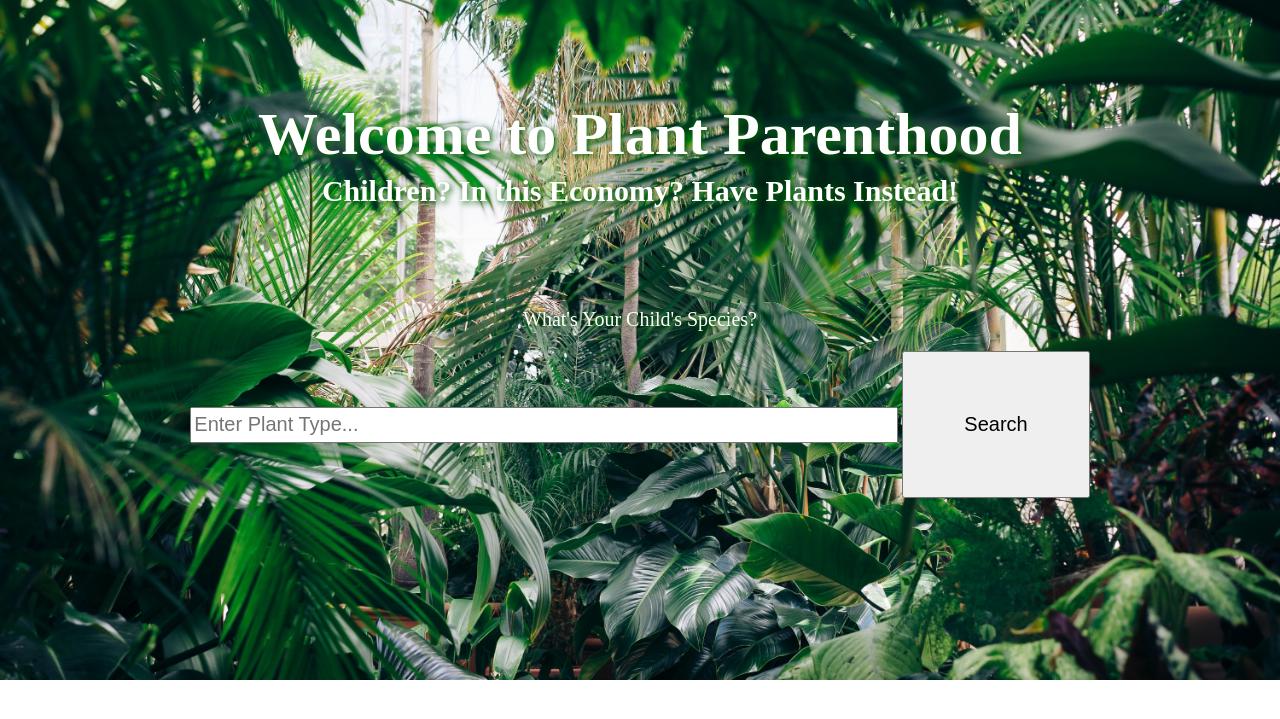
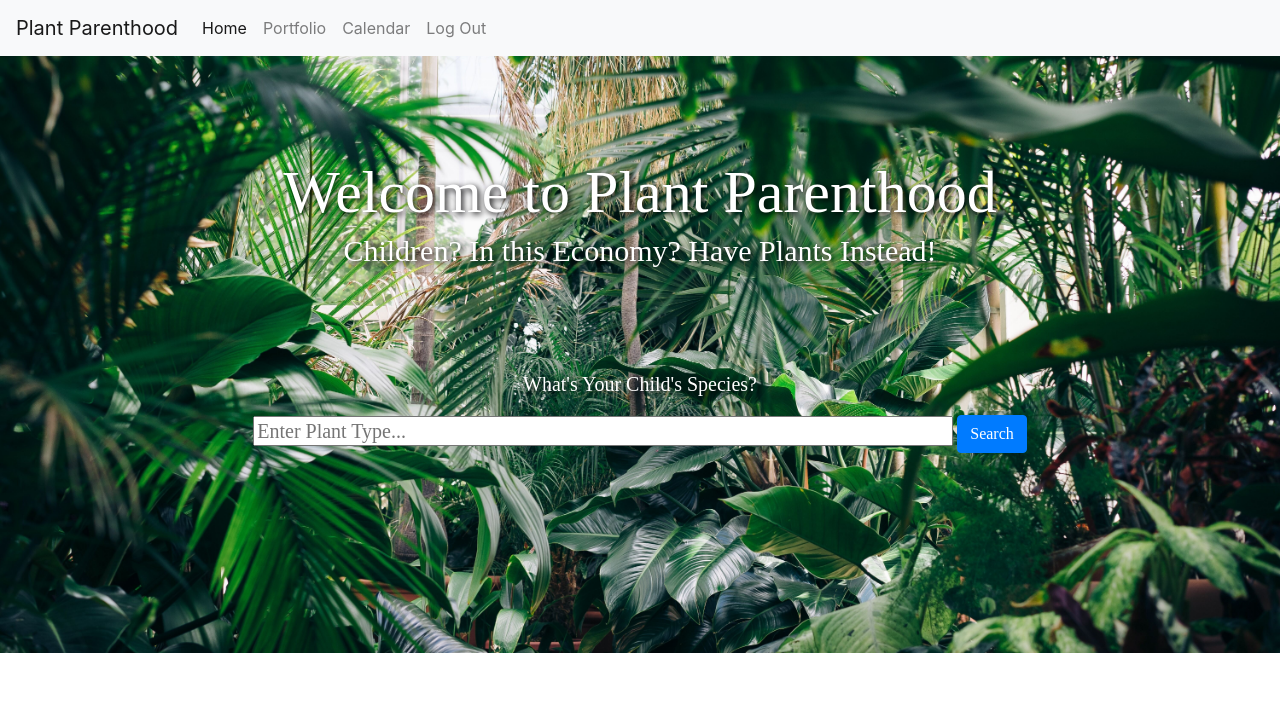
Before and after one commit to eileenpaula/PlantParenthood, a Flask app: page /home in a window 1280 px wide. Shown: the top 719 px of the page. Run offline with Flask 3, Linux system fonts and the light colour scheme; some libraries are stand-ins or nearby versions; some web fonts are replaced.

Commit message:
Layout HTML

```diff
--- a/static/style.css
+++ b/static/style.css
@@ -107,3 +107,9 @@ font-size: 36px;
     height: 34px;
     margin-left: 5px; /* Optional: Add some spacing between the toggle button and other elements */
 }
+
+.navbar .nav-link:hover {
+  box-shadow: 0 5px 10px greenyellow;
+  color: red;
+  transition: 0.5s;
+}
--- a/templates/home.html
+++ b/templates/home.html
@@ -1,5 +1,4 @@
 {% extends 'layoutt.html' %}
-
 
 {% block content %}
 <style>
@@ -20,26 +19,23 @@
         font-size: 20px; /* Optional: Adjust the font size if needed */
 
     }
-    .search-button{
-        padding: 60px 60px;
-        font-size: 20px;
-    }
     h1{
         margin-top: 100px;
         margin-bottom: 5px;
         font-size: 60px;
-        text-shadow: 2px 2px 6px darkgreen;
+        text-shadow: 2px 2px 6px black;
     }
 
     h2{
         font-size: 30px;
         margin-top: 5px;
         margin-bottom: 100px;
-        text-shadow: 2px 2px 6px darkgreen;
+        text-shadow: 2px 2px 6px black;
     }
 
     p{
-        text-shadow: 2px 2px 6px darkgreen;
+        text-shadow: 2px 2px 6px black;
+        text-align: center;
         font-size: 20px
     }
 </style>
@@ -54,9 +50,3 @@
 </form>
 </center>
 {% endblock %}
-
-<!-- <form class="search-form" action="{{ url_for('home_page') }}" method="POST">
-    {{ form.hidden_tag() }}
-    <input type="text" name="search" placeholder="Enter Plant Type...">
-    {{ form.submit(class="btn btn-primary search-button", value="Search") }}
-</form>  -->
--- a/templates/layoutt.html
+++ b/templates/layoutt.html
@@ -1,12 +1,44 @@
 <!DOCTYPE html>
 <html>
 <head>
-    <title> Plant Parenthood </title>
+    <title>Plant Parenthood</title>
+    <!-- Required meta tags -->
+    <meta charset="utf-8">
+    <meta name="viewport" content="width=device-width, initial-scale=1">
+    <!-- Bootstrap CSS -->
     <link href="https://fonts.googleapis.com/css2?family=Caprasimo&display=swap" rel="stylesheet">
+    <link rel="stylesheet" href="https://stackpath.bootstrapcdn.com/bootstrap/4.3.1/css/bootstrap.min.css" integrity="sha384-ggOyR0iXCbMQv3Xipma34MD+dH/1fQ784/j6cY/iJTQUOhcWr7x9JvoRxT2MZw1T" crossorigin="anonymous">
+    <link href="https://cdn.jsdelivr.net/npm/bootstrap@5.1.3/dist/css/bootstrap.min.css" rel="stylesheet">
+    <link rel="stylesheet" href="https://stackpath.bootstrapcdn.com/bootstrap/4.3.1/css/bootstrap.min.css">
+    <link rel="stylesheet" type="text/css" href="../static/style.css">
 </head>
 </html>
 
 <main>
+<nav class="navbar navbar-expand-lg navbar-light bg-light custom-bg">
+    <a class="navbar-brand" href="#">Plant Parenthood</a>
+    <button class="navbar-toggler" type="button" data-toggle="collapse" data-target="#navbarNav" aria-controls="navbarNav" aria-expanded="false" aria-label="Toggle navigation">
+        <span class="navbar-toggler-icon"></span>
+    </button>
+    <div class="collapse navbar-collapse" id="navbarNav">
+        <ul class="navbar-nav">
+            <li class="nav-item active">
+                <a class="nav-link" href="{{ url_for('home_page') }}">Home </a>
+            </li>
+            <li class="nav-item">
+                <a class="nav-link" href="#">Portfolio</a>
+            </li>
+            <li class="nav-item">
+                <a class="nav-link" href="#">Calendar</a>
+            </li>
+            <li class="nav-item">
+                <a class="nav-link" href="{{ url_for('logout') }}"> Log Out </a>
+            </li>
+        </ul>
+    </div>
+</nav>
     {% block content %}
     {% endblock %}
 </main>
+
+<!-- <span class="sr-only">(current)</span> -->
```
